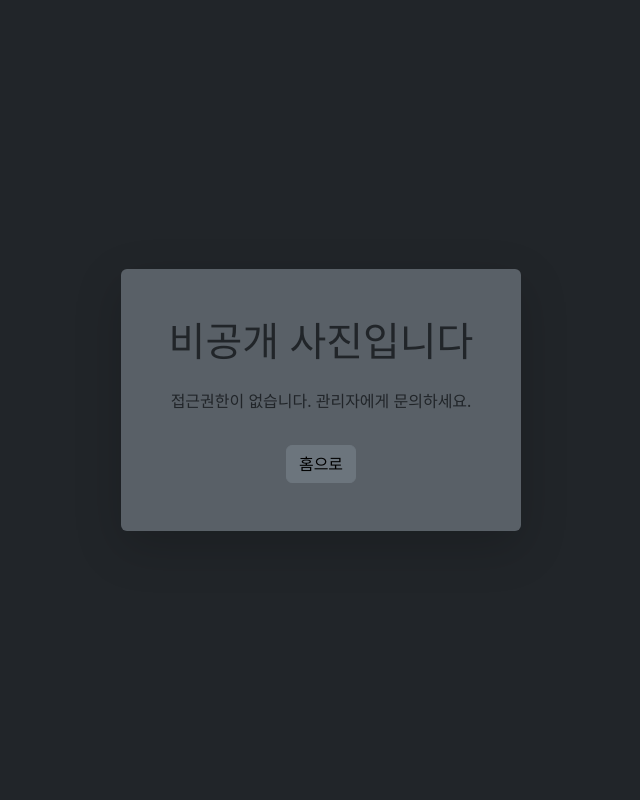
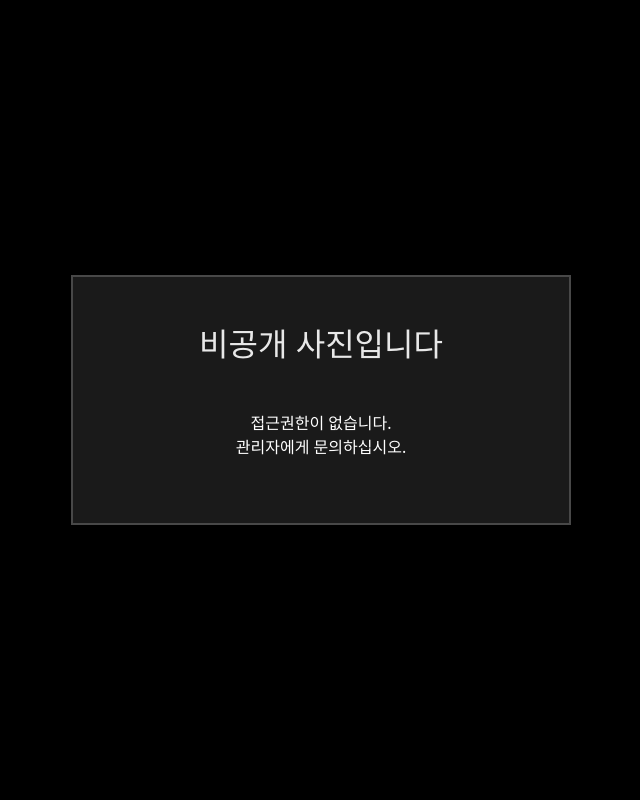
Before and after one commit to szkotgh/dyfilm_server_v2.0, a Flask app: template templates/errors/private_post.html in a window 1280 px wide. Shown: the whole page, without its empty margins (319-959 px from the left). Run offline with Flask 3, Linux system fonts and the light colour scheme; the template is opened without the code that fills it, so the values that code supplies are empty; parts of the project's set-up code (start-up, migrations or seed data) failed here and were passed over; some libraries are stand-ins or nearby versions.

Commit message:
update: private post update

```diff
--- a/templates/errors/private_post.html
+++ b/templates/errors/private_post.html
@@ -1,13 +1,63 @@
 {% extends "base.html" %}
 
+{% block head %}
+<style>
+    body {
+        background-color: #000;
+        color: #fff;
+        min-height: 100vh;
+        display: flex;
+        justify-content: center;
+        align-items: center;
+        margin: 0;
+        padding: 1rem;
+    }
+
+    .error-container {
+        text-align: center;
+        background-color: rgba(255, 255, 255, 0.1);
+        border: 2px solid rgba(255, 255, 255, 0.2);
+        padding: 3rem 2rem;
+        max-width: 500px;
+        width: 100%;
+        transition: all 0.3s ease;
+        backdrop-filter: blur(10px);
+    }
+
+    .error-container:hover {
+        background-color: rgba(255, 255, 255, 0.15);
+        border-color: rgba(255, 255, 255, 0.3);
+        transform: translateY(-5px);
+    }
+
+    .error-title {
+        font-size: 2rem;
+        margin-bottom: 1.5rem;
+        opacity: 0.9;
+    }
+
+    @media (max-width: 576px) {
+        .error-container {
+            padding: 2rem 1.5rem;
+        }
+
+        .error-title {
+            font-size: 1.5rem;
+        }
+
+        .error-message {
+            font-size: 1rem;
+        }
+    }
+</style>
+{% endblock %}
+
 {% block body %}
-<div class="d-flex align-items-center justify-content-center min-vh-100 bg-dark text-white">
-    <div class="card shadow-lg bg-secondary bg-opacity-75 border-0" style="max-width: 500px;">
-        <div class="card-body text-center p-5">
-            <h1 class="card-title mb-4">비공개 사진입니다</h1>
-            <p class="card-text">접근권한이 없습니다. 관리자에게 문의하세요.</p>
-            <a href="/" class="btn btn-secondary mt-3 text-black">홈으로</a>
-        </div>
-    </div>
+<div class="error-container animate__animated animate__fadeIn">
+    <h1 class="error-title">비공개 사진입니다</h1><br>
+    <p class="error-message">
+        접근권한이 없습니다.<br>
+        관리자에게 문의하십시오.
+    </p>
 </div>
 {% endblock body %}
```
